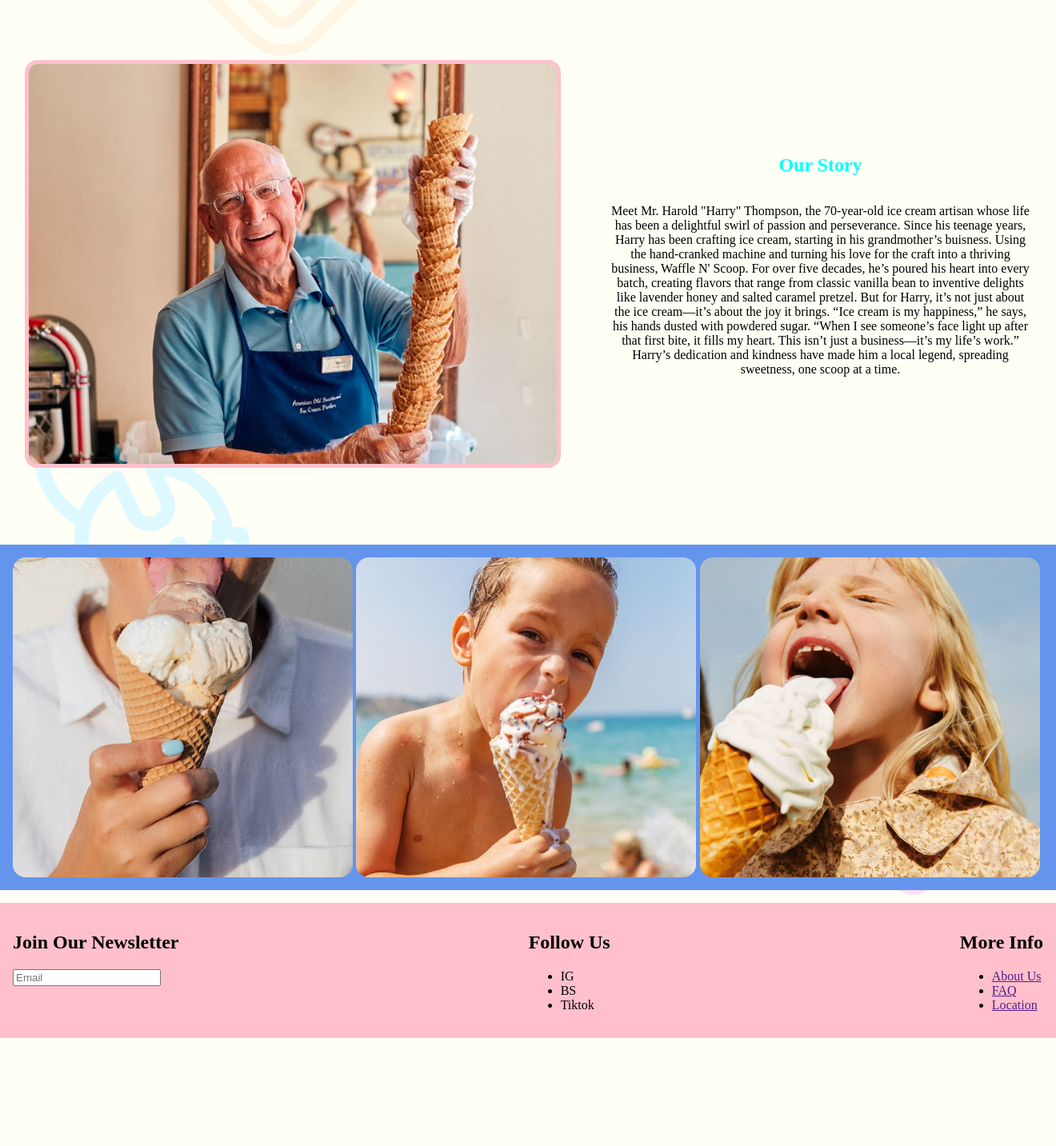
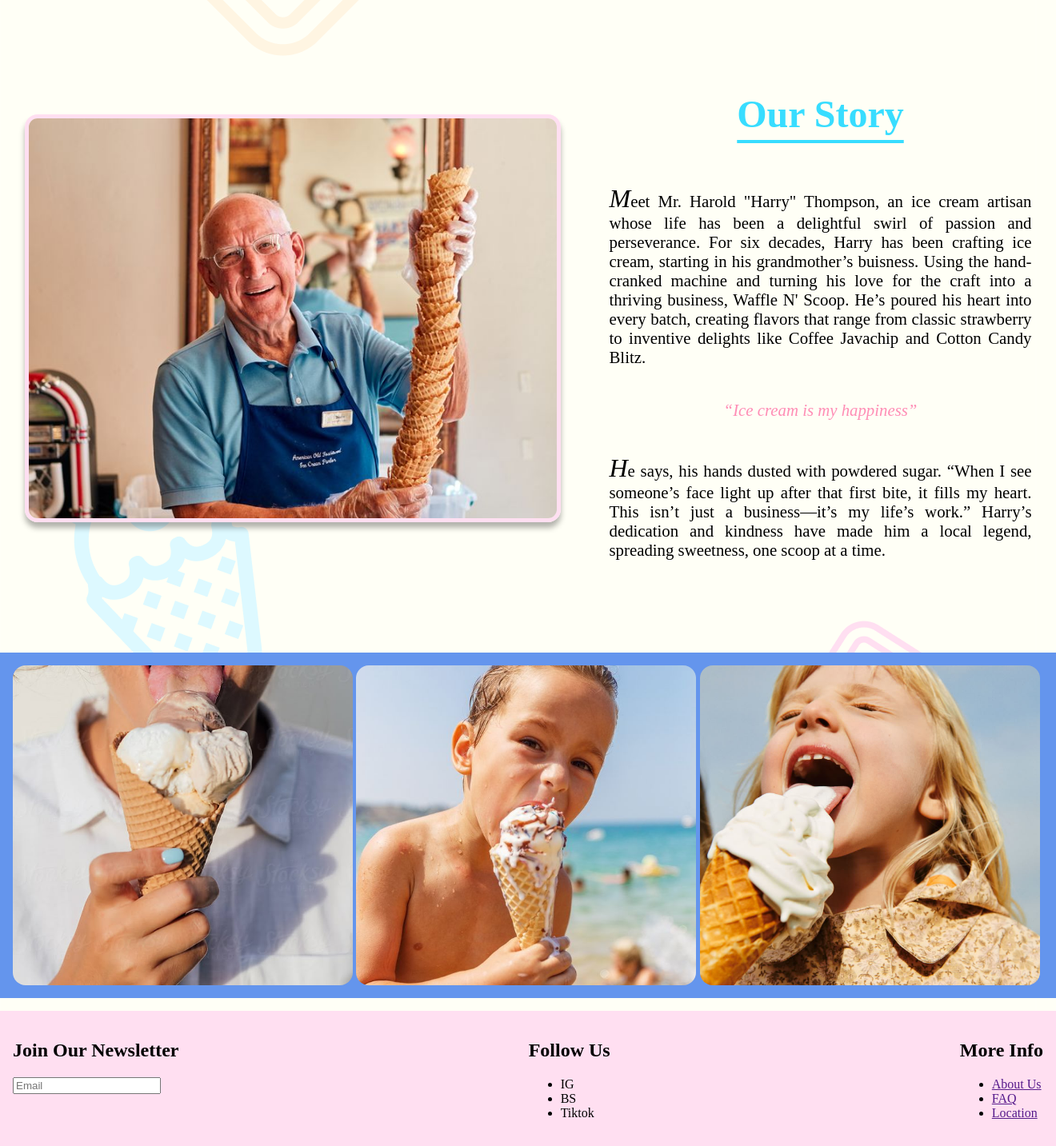
Before and after one commit to RosarioManny/Waffles-N-Scoop_IND, a Flask app: page /about in a window 1320 px wide; the page is wider, and only the part inside the window is pictured. Shown: the part 1186-2619 px from the top of that part at 80% size. Before the commit the page ends 2484 px from the top of that part, so only its background shows below. Run offline with Flask 3, Linux system fonts and the light colour scheme; some web fonts are replaced.

Commit message:
Home, About Styling

```diff
--- a/static/style.css
+++ b/static/style.css
@@ -33,13 +33,14 @@ nav {
 .nav-link:hover,
 .nav-link:focus {
   color: #38DDFF;
+  transition: 200ms ease-in-out;
 }
 
 /* <<<<<<<<<<<<<<< FOOTER CONTENT >>>>>>>>>>>>>>>>*/
 footer {
   display: flex;
   justify-content: space-between;
-  background: pink;
+  background: #FFDFF1;
   padding: 1rem;
 }
 
@@ -63,21 +64,26 @@ footer {
   left: 50%;
   transform: translate(-50%, -50%);
   font-family:  "Caprasimo", serif;
-  color: white;
+  color: #FFFFF6;
   font-size: 4rem;
   text-shadow: 5px 10px 10px black;
-  -webkit-text-stroke: 1px black;
+  -webkit-text-stroke: 1px #332100;
 }
 
 .header-pink {
-  color: pink;
+  color: #FF8DB5;
   text-align: center;
   font-size: 3rem;
+  text-decoration: underline;
+  text-underline-offset: 1rem;
 }
 
 .header-blue {
-  color: aqua;
+  color: #38DDFF;
   text-align: center;
+  font-size: 3rem;
+  text-decoration: underline;
+  text-underline-offset: 1rem;
 }
 
 /* <<<<<<<<<<<<<<< PRODUCT CONTENT >>>>>>>>>>>>>>>>*/
@@ -102,6 +108,7 @@ footer {
   border: 5px solid cornflowerblue;
   height: 60vh;
   object-fit: contain;
+  box-shadow: 0px 7px 7px  rgba(0, 0, 0, .3);
 }
 
 /* <<<<<<<<<<<<<<< GALLERY / CAROUSEL CONTENT >>>>>>>>>>>>>>>>*/
@@ -192,7 +199,7 @@ footer {
   align-items: center;
 }
 .CTA-section p {
-  text-align: center;
+  margin: auto;
   width: 50vw;
 }
 
@@ -209,7 +216,8 @@ footer {
   margin: auto;
   object-fit: cover;
   border-radius: 1rem;
-  border: solid 5px pink;
+  border: solid 5px #FFDFF1;
+  box-shadow: 0px 7px 7px 0 rgba(0, 0, 0, .3);
 }
 
 .origin-text {
@@ -272,4 +280,20 @@ form {
   cursor: pointer;
   font-family: "Caprasimo", serif;
   font-size: 1rem;
+  box-shadow: 0px 5px 2px 0 rgba(0, 0, 0, .3);
 }
+
+.btn-primary:hover,
+.btn-primary:focus {
+  background-color: #FFDFF1;
+  transition: 200ms ease-in-out;
+}
+
+.plain-text {
+  font-size: 1.3rem;
+  text-align: justify;
+}
+
+.info-p {
+
+}
--- a/templates/about.html
+++ b/templates/about.html
@@ -15,9 +15,11 @@ Waffles N' ScoopLanding
   <section class="product-section">
     <div>
       <h2 class="header-pink">Visit Us!</h2>
-      <p>
+      <p class="plain-text">Come visit us at our original shop</p>
+      <p class="plain-text">
         123 Sweet Street, NY 12345
       </p>
+      <button class="btn-primary"> <a href="">Order Online! </a></button>
     </div>
     <img src="/static/images/Product_Photos/Store-Front (1).png" alt="">
   </section>
@@ -27,16 +29,21 @@ Waffles N' ScoopLanding
     <img src="/static/images/Product_Photos/American Old Fashioned Ice Cream Parlor _ Enjoy Illinois _ Enjoy Illinois.jpeg" alt="" />
     <div class="origin-text">
       <h2 class="header-blue">Our Story</h2>
-      <p>
-        Meet Mr. Harold "Harry" Thompson, the 70-year-old ice cream artisan whose life has been a delightful swirl of passion and perseverance.
-        Since his teenage years, Harry has been crafting ice cream, starting in his grandmother’s buisness. Using the hand-cranked machine and turning his love for
-        the craft into a thriving business, Waffle N' Scoop. For over five decades, he’s poured his heart into every batch, creating flavors
-        that range from classic vanilla bean to inventive delights like lavender honey and salted caramel pretzel. But for Harry, it’s not just about
-        the ice cream—it’s about the joy it brings. “Ice cream is my happiness,” he says, his hands dusted with powdered sugar. “When I see someone’s
-        face light up after that first bite, it fills my heart. This isn’t just a business—it’s my life’s work.” Harry’s dedication and kindness have made
-        him a local legend, spreading sweetness, one scoop at a time.
+      <p class="plain-text">
+        <i style="font-size: 2rem;">M</i>eet Mr. Harold "Harry" Thompson, an ice cream artisan whose life has been a delightful swirl of passion and perseverance.
+        For six decades, Harry has been crafting ice cream, starting in his grandmother’s buisness. Using the hand-cranked machine and turning his love for
+        the craft into a thriving business, Waffle N' Scoop. He’s poured his heart into every batch, creating flavors
+        that range from classic strawberry to inventive delights like Coffee Javachip and Cotton Candy Blitz.
       </p>
-    </div>
+        <p style="font-size: 1.3rem; color: #FF8DB5">
+          <i style="text-align: center;">“Ice cream is my happiness”</i>
+        </p>
+        <p class="plain-text info-p">
+          <i style="font-size: 2rem;">H</i>e says, his hands dusted with powdered sugar. “When I see someone’s
+          face light up after that first bite, it fills my heart. This isn’t just a business—it’s my life’s work.” Harry’s dedication and kindness have made
+          him a local legend, spreading sweetness, one scoop at a time.
+        </p>
+      </div>
   </section>
   <section class="gallery-section" aria-label="Gallery">
     <div class="carousel" data-carousel>
--- a/templates/home.html
+++ b/templates/home.html
@@ -15,7 +15,7 @@ Waffles N' ScoopLanding
   <section class="product-section">
     <div>
       <h2 class="header-pink">New! Birthday Confetti Cake! </h2>
-      <p>
+      <p class="plain-text">
         Try our new Birthday Confetti Cake ice cream!
       </p>
     </div>
@@ -46,8 +46,8 @@ Waffles N' ScoopLanding
   <!-- Call-to-Action -->
   <section class="CTA-section">
     <h2 class="header-blue">Your Next Crunch!</h2>
-    <p>
-      At Waffle N' Scoop, we’re all about combining the warmth of waffles with the cool joy of ice cream.
+    <p class="plain-text info-p">
+      <i style="font-size: 2rem;">A</i>t Waffle N' Scoop, we’re all about combining the warmth of waffles with the cool joy of ice cream.
       Whether you’re craving a classic cone, a decadent sundae, or our signature waffle bowls, we’ve got something
       to satisfy every sweet tooth. Made with love and the finest ingredients, every bite is a little piece of happiness.
       Stop by and discover why we’re the talk of the town!
--- a/templates/layout.html
+++ b/templates/layout.html
@@ -13,7 +13,7 @@
   <nav >
     <div class="nav-container">
       <div class="nav-logo-container">
-        <a href="/"><img src="../static/images/Product_Photos/Waffle_N_Scoop_logo.png" alt="Logo"></a>
+        <a href="/"><img class="logo-img"src="../static/images/Product_Photos/Waffle_N_Scoop_logo.png" alt="Logo"></a>
       </div>
       <ul class="nav-list">
         <li class="nav-item"><a class="nav-link"href="/about">About</a></li>
--- a/templates/login.html
+++ b/templates/login.html
@@ -7,7 +7,7 @@
 {% block main %}
   <div class="login-container auth-forms">
     <h1>Login</h1>
-    <form class="form-container"action="/login" method="post">
+    <form class="form-container" action="/login" method="post">
         <div class="input-container username">
             <input autocomplete="off" autofocus class="input-fields" name="username" placeholder="Username" type="text">
         </div>
```
